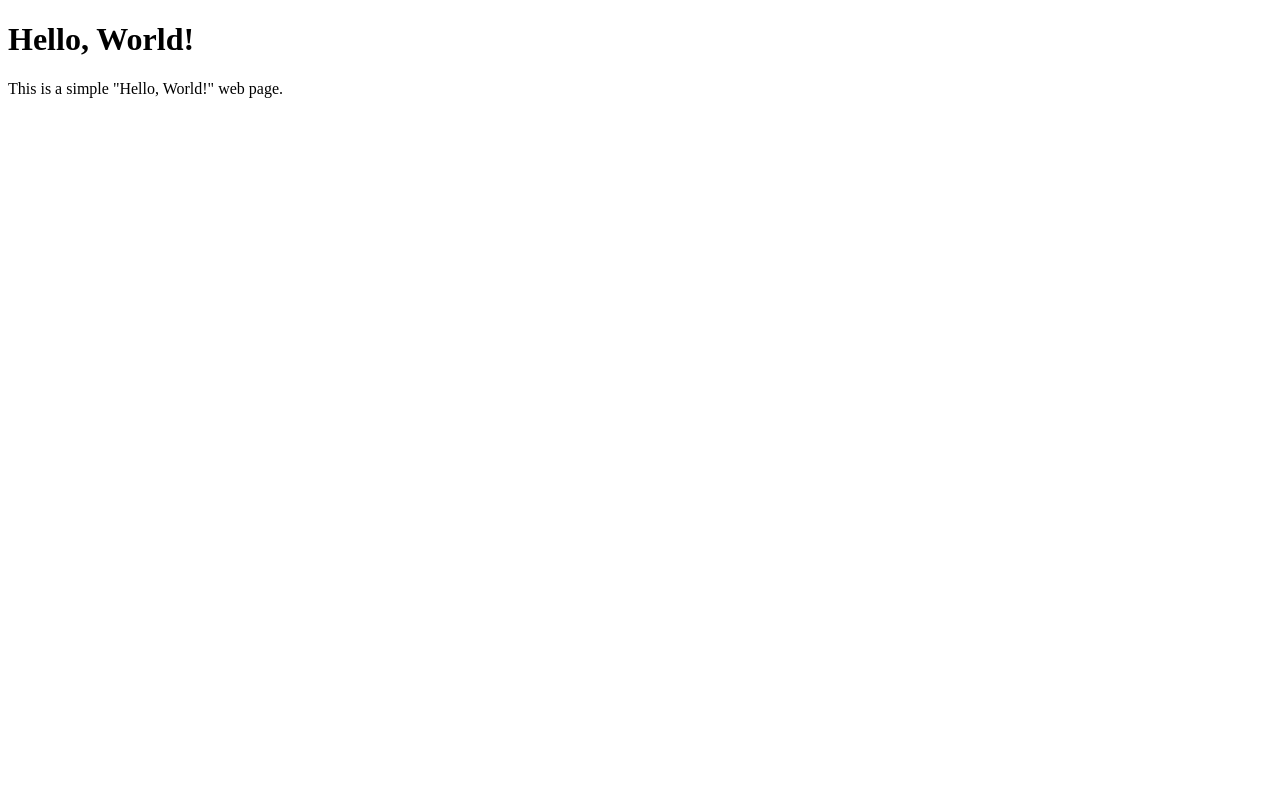
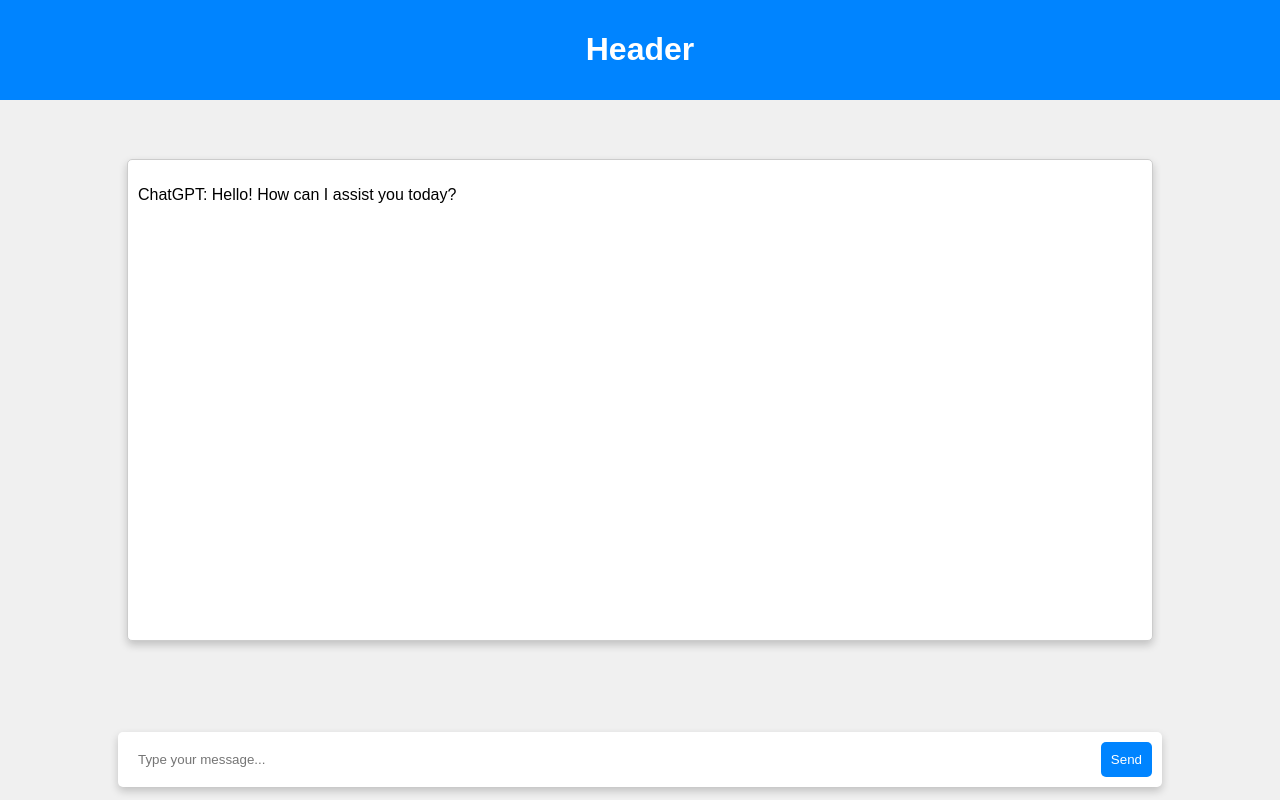
Before and after one commit to Yash-Narnaware/handbook-bge-embeddings, a plain HTML site: page index.html in a window 1280 px wide. Drawn offline with Linux system fonts and the light colour scheme.

Commit message:
chatUI index.html

```diff
--- a/index.html
+++ b/index.html
@@ -1,10 +1,106 @@
 <!DOCTYPE html>
 <html>
 <head>
-    <title>Hello, World!</title>
+    <title>ChatGPT Interface</title>
+    <style>
+        body {
+            font-family: Arial, sans-serif;
+            background-color: #f0f0f0;
+            margin: 0;
+            padding: 0;
+            display: flex;
+            flex-direction: column;
+            align-items: center;
+            justify-content: center;
+            min-height: 100vh;
+        }
+        .chat-container {
+            width: 80%; /* Adjust the width as needed */
+            background-color: #ffffff;
+            border: 1px solid #ccc;
+            border-radius: 5px;
+            box-shadow: 0 4px 8px rgba(0, 0, 0, 0.2);
+            display: flex;
+            /* flex-direction: column; */
+            position: fixed;
+            /* top: 110; */
+            height: 60%;  /*Adjust the height as needed */
+        }
+        .chat-header {
+            width: 100%;
+            text-align: center;
+            background-color: #0084FF;
+            color: #fff;
+            padding: 10px;
+            font-weight: bold;
+            position:fixed;
+            top: 0;
+        }
+        .chat-log {
+            flex: 1;
+            /*max-height: calc(100% - 120px);  Adjust this value as needed */
+            overflow-y: auto;
+            padding: 10px;
+        }
+        .user-input-container {
+            display: flex;
+            align-items: center;
+            padding: 10px;
+            position: fixed;
+            bottom: 0;
+            width: 80%;
+            background-color: #fff; /* Set the background color for the input area */
+            margin-bottom: 1%;
+            box-shadow: 0 4px 8px rgba(0, 0, 0, 0.2);
+            border-radius: 5px;border-radius: 5px;
+        }
+        .user-input {
+            flex: 1;
+            padding: 10px;
+            border: none;
+            outline: none;
+        }
+        .send-button {
+            background-color: #0084FF;
+            color: #fff;
+            border: none;
+            padding: 10px;
+            cursor: pointer;
+            border-radius: 5px;
+        }
+    </style>
 </head>
 <body>
-    <h1>Hello, World!</h1>
-    <p>This is a simple "Hello, World!" web page.</p>
+    <div class="chat-header"><h1>Header</h1></div>
+    <div class="chat-container">
+        <!-- <div class="chat-header">ChatGPT</div> -->
+        <div class="chat-log" id="chat-log">
+            <p>ChatGPT: Hello! How can I assist you today?</p>
+        </div>
+    </div>
+    <div class="user-input-container">
+        <input type="text" class="user-input" id="user-input" placeholder="Type your message..." />
+        <button class="send-button" onclick="sendMessage()">Send</button>
+    </div>
+
+    <script>
+        function sendMessage() {
+            var userMessage = document.getElementById("user-input").value;
+            appendMessage("You: " + userMessage);
+            // Add code here to send the user's message to ChatGPT and display its response.
+            // This may involve making API calls to a ChatGPT service.
+            // For simplicity, we'll just show a hard-coded response here.
+            var botResponse = "ChatGPT: Thanks for your message!";
+            appendMessage(botResponse);
+            document.getElementById("user-input").value = "";
+        }
+
+        function appendMessage(message) {
+            var chatLog = document.getElementById("chat-log");
+            var newMessage = document.createElement("p");
+            newMessage.textContent = message;
+            chatLog.appendChild(newMessage);
+        }
+    </script>
 </body>
 </html>
```
